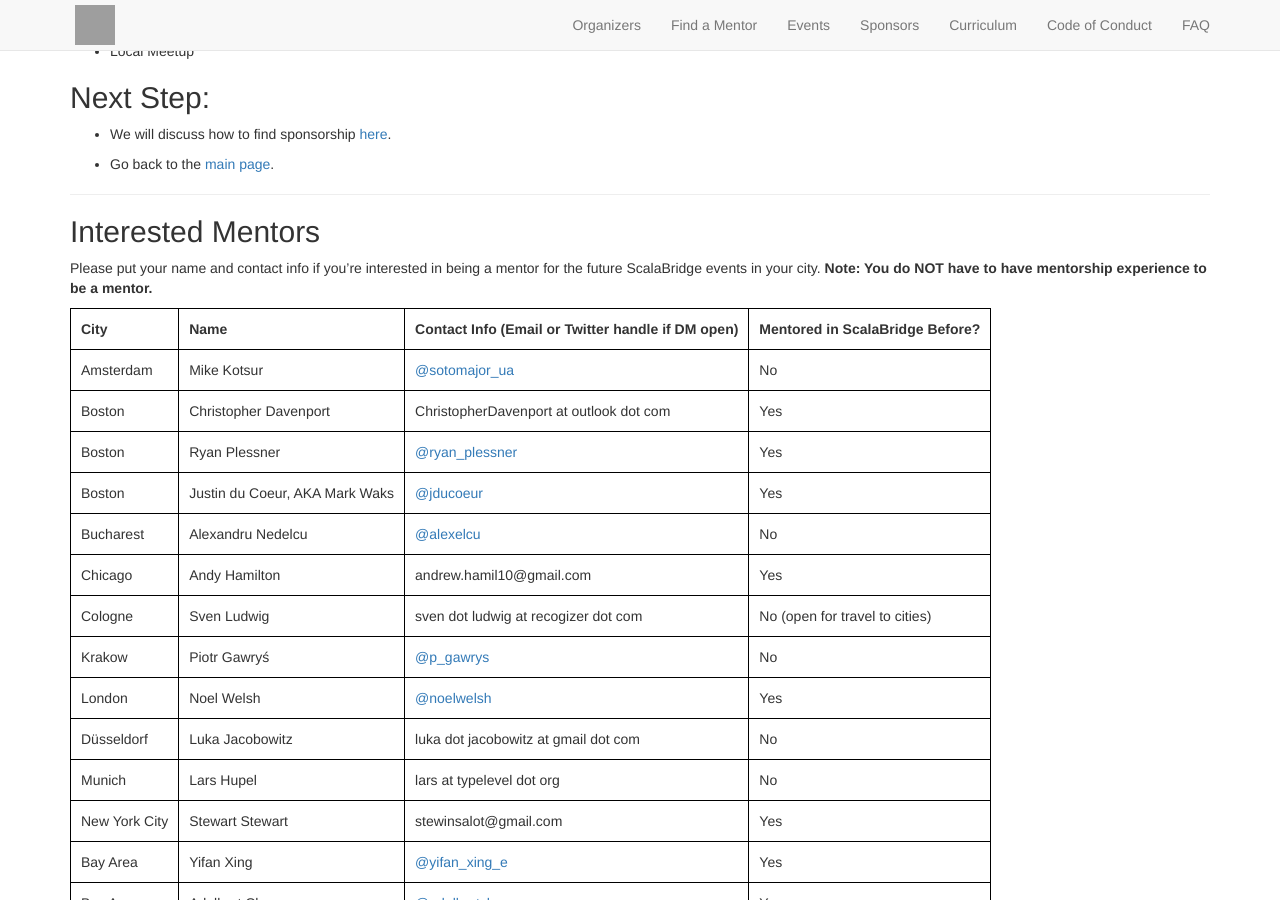
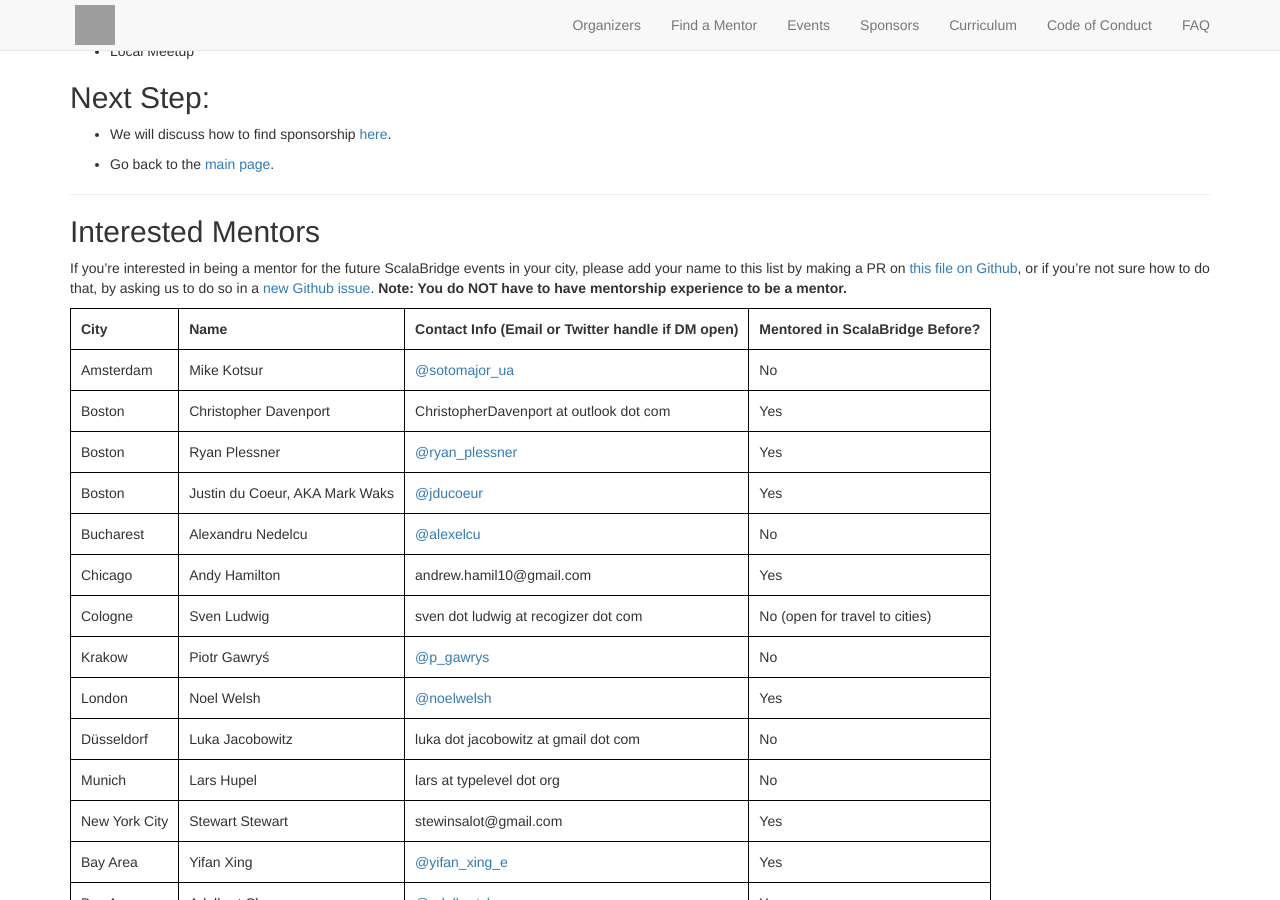
Before and after one commit to scalabridge/website, a Jekyll site: the page built from invite-mentors.md, in a window 1280 px wide and 900 px high, scrolled down 731 px. Built offline with Jekyll 4.4.1, drawn with Linux system fonts in a browser that asks for light colours; our own code applies the rules of GitHub Pages for plain Markdown files; grey boxes are pictures that could not be loaded.

Commit message:
Added explanation on how to add yourself as mentor  (#20)
* Added explanation on how to add yourself as mentor [ https://trello.com/c/2A90ODDN ]

```diff
--- a/invite-mentors.md
+++ b/invite-mentors.md
@@ -48,7 +48,8 @@
 
 *********************************************************************************************
 ## Interested  Mentors
-Please put your name and contact info if you're interested in being a mentor for the future ScalaBridge events in your city. **Note: You do NOT have to have mentorship experience to be a mentor.**
+If you're interested in being a mentor for the future ScalaBridge events in your city, please add your name to this list by making a PR on [this file on Github](https://github.com/scalabridge/website/blob/master/invite-mentors.md), or if you're not sure how to do that, by asking us to do so in a [new Github issue](https://github.com/scalabridge/website/issues).
+**Note: You do NOT have to have mentorship experience to be a mentor.**
 
 City          | Name                           | Contact Info (Email or Twitter handle if DM open)   | Mentored in ScalaBridge Before? |
 ------------- | ------------------------------ |---------------------------------------------------- | --------------------------------|
```
